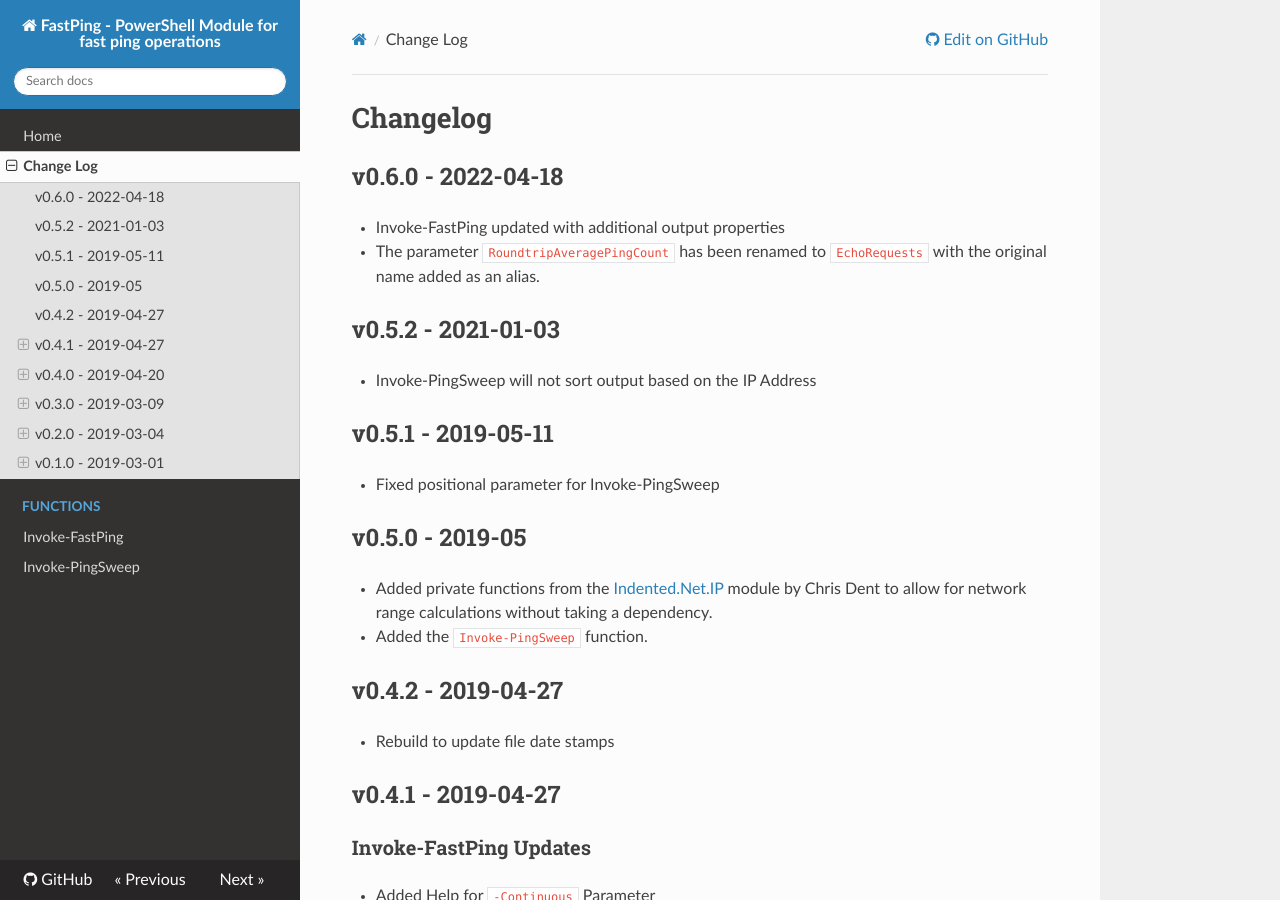
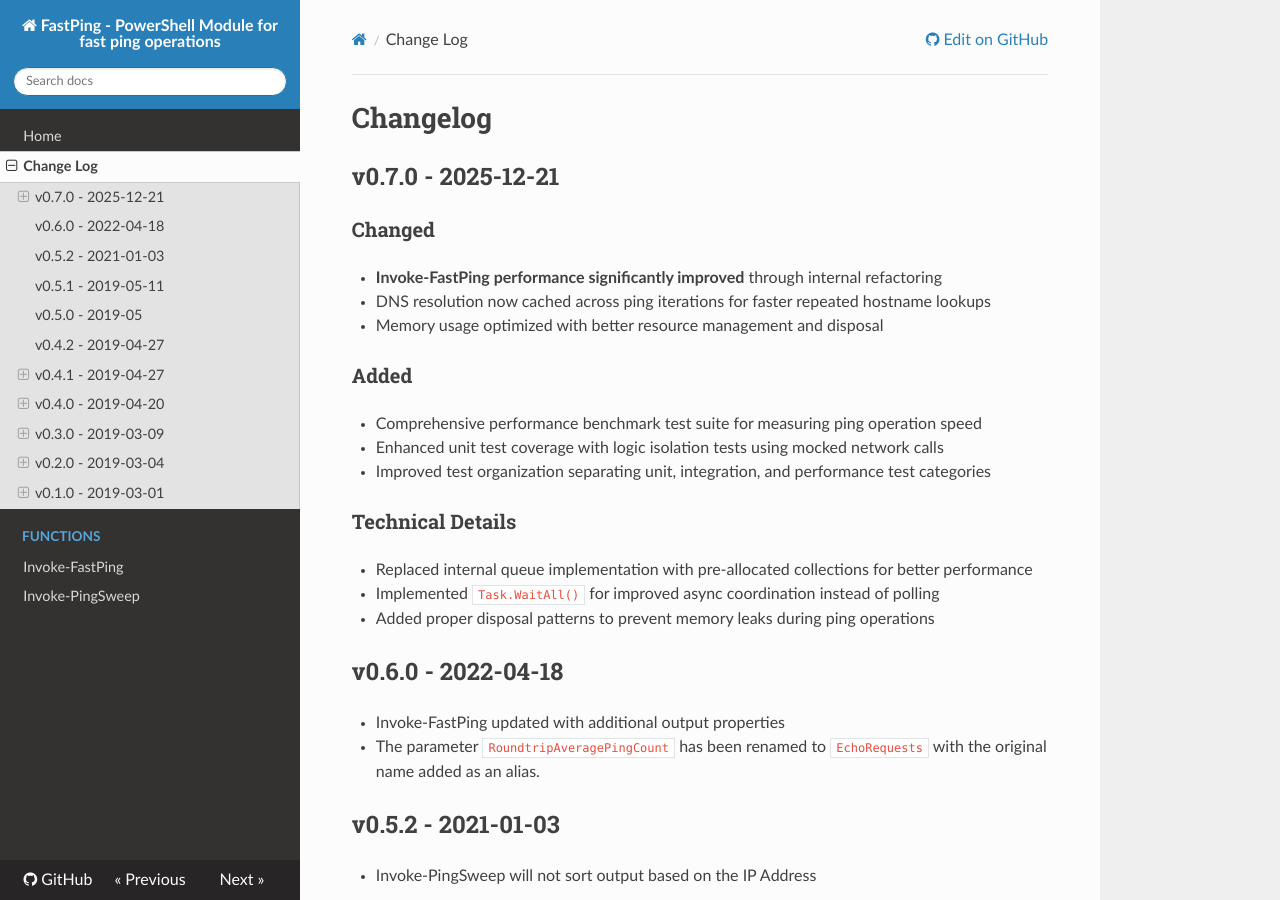
Before and after one commit to austoonz/FastPing, an MkDocs documentation site: the page built from docs/CHANGELOG.md, in a window 1280 px wide and 900 px high. Built offline with MkDocs 1.6.1, drawn with Linux system fonts in a browser that asks for light colours; nearby versions of some CDN libraries.

```diff
--- a/docs/CHANGELOG.md
+++ b/docs/CHANGELOG.md
@@ -1,4 +1,21 @@
 # Changelog
+
+## v0.7.0 - 2025-12-21
+
+### Changed
+- **Invoke-FastPing performance significantly improved** through internal refactoring
+- DNS resolution now cached across ping iterations for faster repeated hostname lookups
+- Memory usage optimized with better resource management and disposal
+
+### Added
+- Comprehensive performance benchmark test suite for measuring ping operation speed
+- Enhanced unit test coverage with logic isolation tests using mocked network calls
+- Improved test organization separating unit, integration, and performance test categories
+
+### Technical Details
+- Replaced internal queue implementation with pre-allocated collections for better performance
+- Implemented `Task.WaitAll()` for improved async coordination instead of polling
+- Added proper disposal patterns to prevent memory leaks during ping operations
 
 ## v0.6.0 - 2022-04-18
 
```
Also changed, not shown: CHANGELOG.md (deleted, +0 -62 lines), 2 other files.
